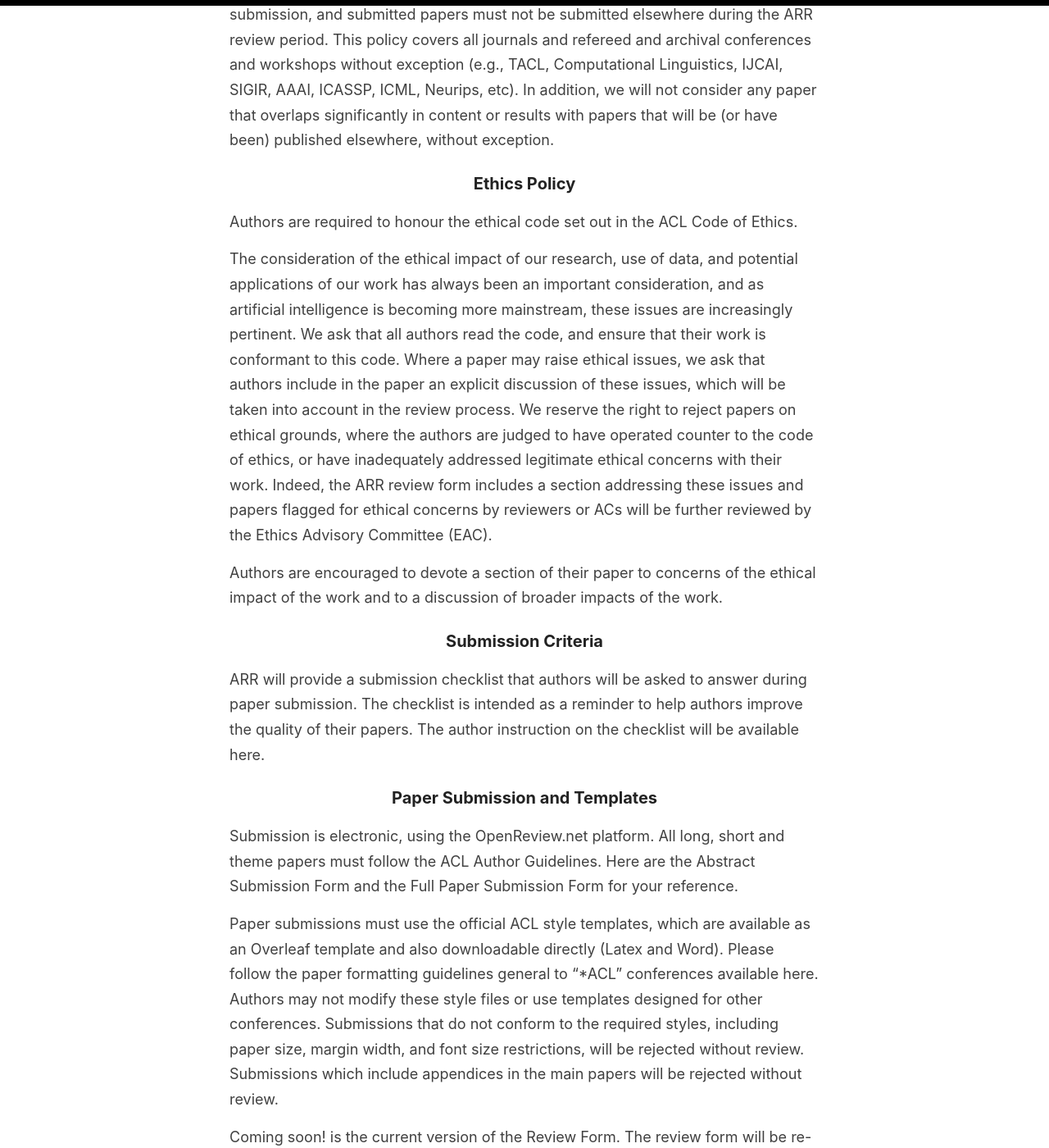
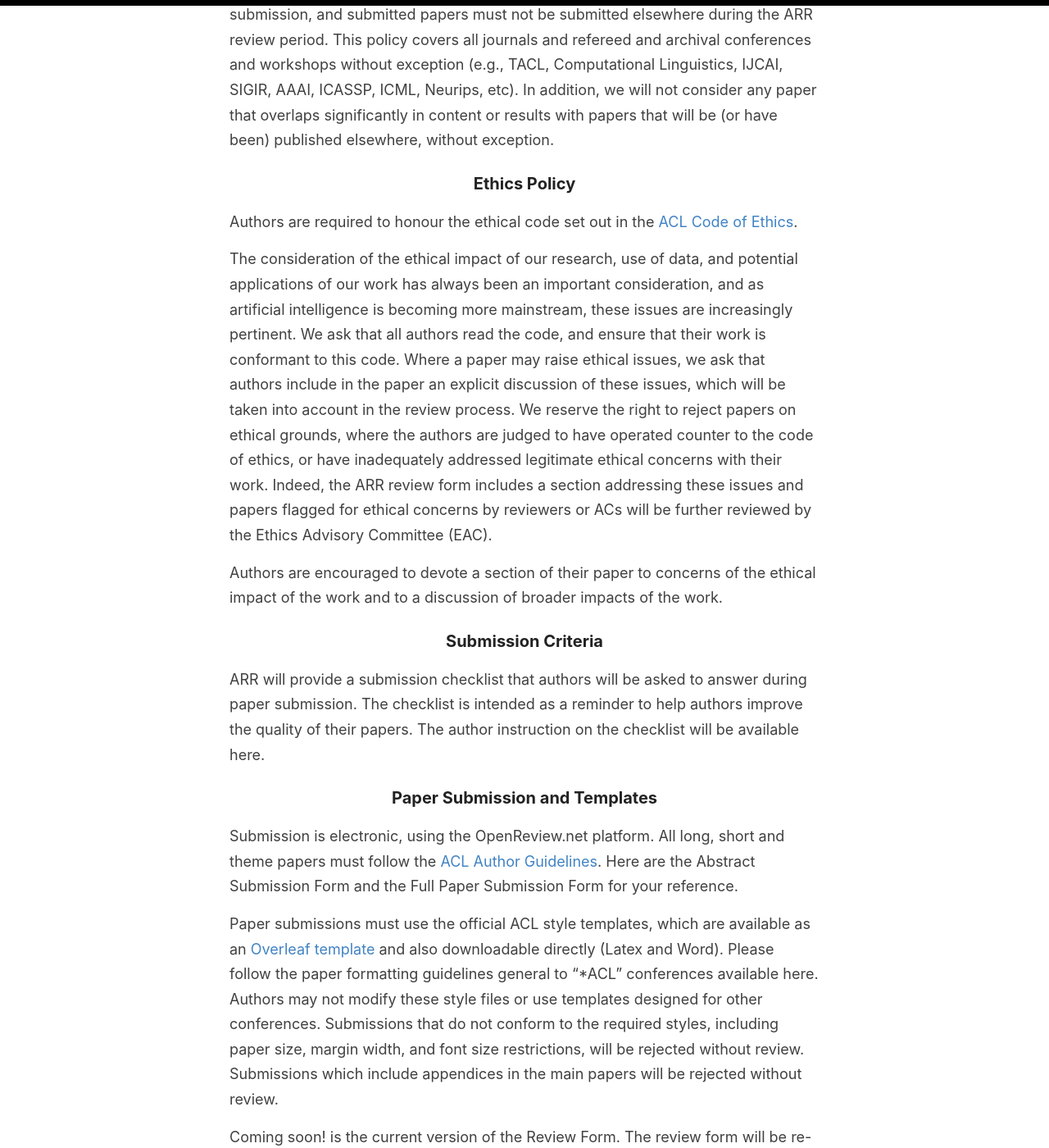
Before and after one commit to amitmerchant1990/reverie, a Jekyll site: the page built from cfp.md, in a window 1280 px wide and 1400 px high, scrolled down 4343 px. Shown: the whole window at 82% size. Built offline with Jekyll 4.4.1, drawn with Linux system fonts in a browser that asks for light colours; some of the changed lines change nothing that is shown; some of the changed text lies outside the part shown.

Commit message:
Update cfp.md

```diff
--- a/cfp.md
+++ b/cfp.md
@@ -56,7 +56,7 @@
 
 ### Anonymity Period
 
-ACL has policies for submission, review and citation designed to protect the integrity of two-way anonymized review and ensure that submissions are reviewed fairly. A paper can only be (re)submitted to ARR if it has been anonymous for at least a month before the first submission, and it must remain anonymous while it is under review.
+ACL has [policies for submission, review and citation](https://www.aclweb.org/adminwiki/index.php?title=ACL_Policies_for_Submission,_Review_and_Citation) designed to protect the integrity of two-way anonymized review and ensure that submissions are reviewed fairly. A paper can only be (re)submitted to ARR if it has been anonymous for at least a month before the first submission, and it must remain anonymous while it is under review.
 
 * Authors may allow their anonymized submission to be publicly available on OpenReview while it is under ARR review.
 * Authors may not make a non-anonymized version of their paper available online to the general community (for example, via a preprint server) during the anonymity period. By a version of a paper,  we mean another paper having essentially the same scientific content but possibly differing in minor details (including title and structure) and/or in length.
@@ -84,7 +84,7 @@
 
 Papers (whether refereed or not) appearing less than 3 months before the submission deadline are considered contemporaneous to a submission, and authors are therefore not obliged to make detailed comparisons that require additional experimentation and/or in-depth analysis.
 
-For more information, see the ACL Policies for Submission, Review, and Citation.
+For more information, see the [ACL Policies for Submission, Review, and Citation](https://www.aclweb.org/adminwiki/index.php?title=ACL_Policies_for_Submission,_Review_and_Citation).
 
 ### Multiple Submission Policy
 
@@ -93,7 +93,7 @@
 
 ### Ethics Policy
 
-Authors are required to honour the ethical code set out in the ACL Code of Ethics.
+Authors are required to honour the ethical code set out in the [ACL Code of Ethics](https://www.aclweb.org/portal/content/acl-code-ethics).
 
 The consideration of the ethical impact of our research, use of data, and potential applications of our work has always been an important consideration, and as artificial intelligence is becoming more mainstream, these issues are increasingly pertinent. We ask that all authors read the code, and ensure that their work is conformant to this code. Where a paper may raise ethical issues, we ask that authors include in the paper an explicit discussion of these issues, which will be taken into account in the review process. We reserve the right to reject papers on ethical grounds, where the authors are judged to have operated counter to the code of ethics, or have inadequately addressed legitimate ethical concerns with their work. Indeed, the ARR review form includes a section addressing these issues and papers flagged for ethical concerns by reviewers or ACs will be further reviewed by the Ethics Advisory Committee (EAC).
 
@@ -105,9 +105,9 @@
 
 ### Paper Submission and Templates
 
-Submission is electronic, using the OpenReview.net platform. All long, short and theme papers must follow the ACL Author Guidelines. Here are the Abstract Submission Form and the Full Paper Submission Form for your reference.
+Submission is electronic, using the OpenReview.net platform. All long, short and theme papers must follow the [ACL Author Guidelines](https://www.aclweb.org/adminwiki/index.php?title=ACL_Author_Guidelines). Here are the Abstract Submission Form and the Full Paper Submission Form for your reference.
 
-Paper submissions must use the official ACL style templates, which are available as an Overleaf template and also downloadable directly  (Latex and Word). Please follow the paper formatting guidelines general to "*ACL" conferences available here.
+Paper submissions must use the official ACL style templates, which are available as an [Overleaf template](https://www.overleaf.com/latex/templates/instructions-for-acl-ijcnlp-2021-proceedings/mhxffkjdwymb) and also downloadable directly  (Latex and Word). Please follow the paper formatting guidelines general to "*ACL" conferences available here.
 Authors may not modify these style files or use templates designed for other conferences. Submissions that do not conform to the required styles, including paper size, margin width, and font size restrictions, will be rejected without review. Submissions which include appendices in the main papers will be rejected without review.
 
 Coming soon! is the current version of the Review Form. The review form will be re-assessed and updated periodically.
```
